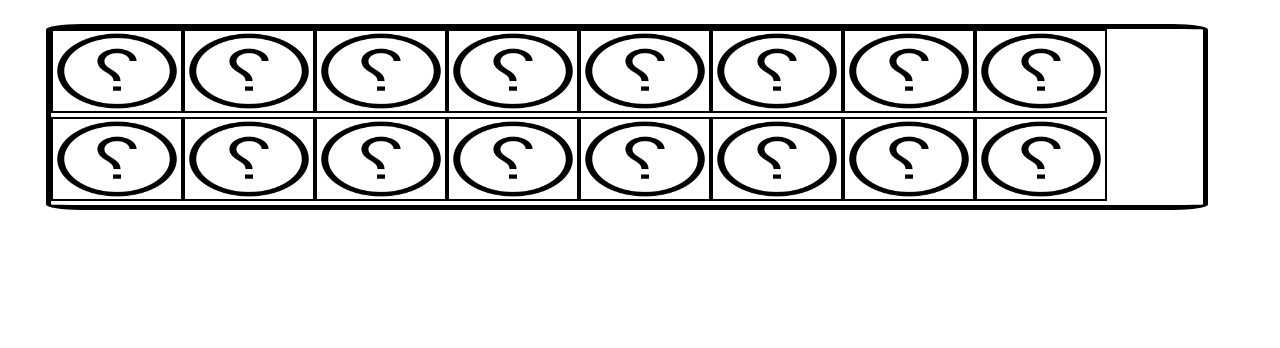
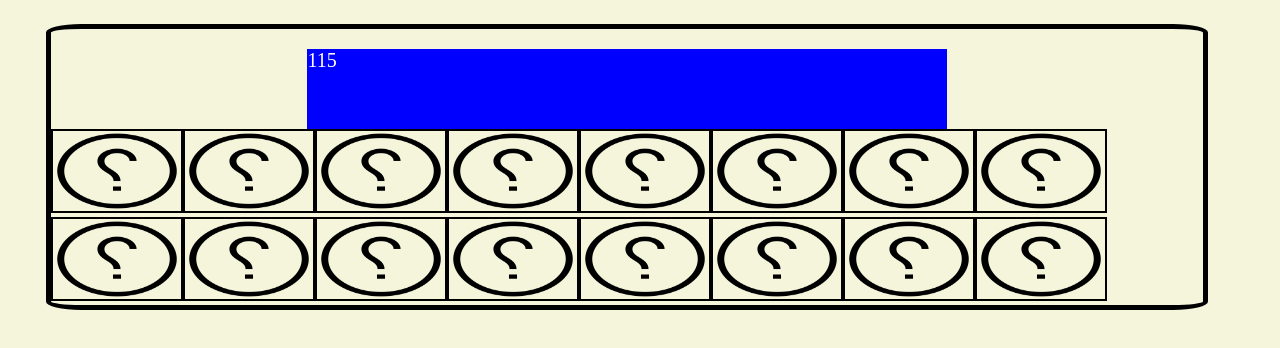
Before and after one commit to Virgule09/Game-project, a plain HTML site: page index.html in a window 1280 px wide. Drawn offline with Linux system fonts and the light colour scheme.

Commit message:
implementation of isPair method, added timer and gameOver message

```diff
--- a/css/style.css
+++ b/css/style.css
@@ -1,5 +1,5 @@
 body {
-    background-color: white;
+    background-color: beige;
   }
 
   #board {
@@ -55,3 +55,13 @@ body {
     max-width: 30vw;
     max-height: 30vh;
   }
+
+  .timer {
+    position : relative;
+    margin: auto;
+    background-color: blue;
+    width: 50vw;
+    height : 10vh;
+    font-size: 20px;
+    color: white;
+  }
--- a/index.html
+++ b/index.html
@@ -9,7 +9,9 @@
 </head>
 <body>
     <div id="board">
-
+        <div class="timer">
+            <p id="timer"></p>
+        </div>
     </div>
     <script src="./js/main.js"></script>
 </body>
--- a/js/main.js
+++ b/js/main.js
@@ -1,43 +1,45 @@
 
 const arrayOfCards = []; // store somewhere else
 const arrayOfImages = [
-        {Id: "Belgium", img:"Images/belgium.png"},
-        {Id: "France", img:"Images/france.png"},
-        {Id: "Belgium", img:"Images/belgium.png"},
-        {Id: "Germany", img:"Images/germany.png"},
-        {Id: "Italy",img:"Images/italy.png"},
-        {Id: "Italy",img:"Images/italy.png"},
-        {Id: "France", img:"Images/france.png"},
-        {Id: "Italy",img:"Images/italy.png"},
-        {Id: "Netherlands", img:"Images/netherlands.png"},
-        {Id: "Germany", img:"Images/germany.png"},
-        {Id: "Portugal", img:"Images/portugal.png"},
-        {Id: "Portugal", img:"Images/portugal.png"},
-        {Id: "Spain", img:"Images/spain.png"},
-        {Id: "Spain", img:"Images/spain.png"},
-        {Id: "UK", img:"Images/united-kingdom.png"},
-        {Id: "UK", img:"Images/united-kingdom.png"}
+        {Id: "Belgium", img:"./Images/belgium.png"},
+        {Id: "France", img:"./Images/france.png"},
+        {Id: "Belgium", img:"./Images/belgium.png"},
+        {Id: "Germany", img:"./Images/germany.png"},
+        {Id: "Italy",img:"./Images/italy.png"},
+        {Id: "Italy",img:"./Images/italy.png"},
+        {Id: "France", img:"./Images/france.png"},
+        {Id: "Italy",img:"./Images/italy.png"},
+        {Id: "Netherlands", img:"./Images/netherlands.png"},
+        {Id: "Germany", img:"./Images/germany.png"},
+        {Id: "Portugal", img:"./Images/portugal.png"},
+        {Id: "Portugal", img:"./Images/portugal.png"},
+        {Id: "Spain", img:"./Images/spain.png"},
+        {Id: "Spain", img:"./Images/spain.png"},
+        {Id: "UK", img:"./Images/united-kingdom.png"},
+        {Id: "UK", img:"./Images/united-kingdom.png"}
     ]; // store somewhere else
-const clickedCards = []; // store somewhere else
-
+let clickedCardsFront = []; // store somewhere else
+let clickedCardsBack = [];
+let pairs = 0; // store somewhere else
 
 class Game {
     constructor() {
-        this.pairs = 0;
+        this.counter = 120;
     }
     start(){
         this.createCards();
         this.assignEventListeners();
         console.log("starting the game");
 
-      let counter = 5;
-      const intervalId = setInterval(function () {
-            counter--;
-            if (counter === 0){
-                const gameOverMessage = document.createElement("div");
-                gameOverMessage.className = "game-over";
-                board.appendChild(gameOverMessage);
-                clearInterval(intervalId)
+
+      const intervalId = setInterval( () => {
+            this.counter--;
+            const timerId = document.getElementById("timer");
+            timerId.innerText = `${this.counter}`;
+            // this.createTimer(counter) = this.counter;
+            if (this.counter === 0){
+                this.gameOver();
+                clearInterval(intervalId);
             }
             // else if (document.querySelectorAll("img front").length === arrayOfCards.length) {
             //     const congratulationsMessage = document.createElement("div");
@@ -46,8 +48,6 @@ class Game {
             //     clearInterval(intervalId);
             // }
       },1000)
-
-    //this.isPair();
 
       // need to hide/anonymize otherwise we can cheat with the devtools
       // Display timer
@@ -69,19 +69,34 @@ class Game {
     }
 
       isPair() {
-            for (let i=0; i<clickedCards.length; i++) {
-            console.log(clickedCards[i].id)
-             if(clickedCards[i].id === clickedCards[i+1].id){
-                 this.pairs++;
-                 console.log(this.pairs)
+        console.log(clickedCardsFront[0]);
+        console.log(clickedCardsFront[1])
+             if(clickedCardsFront[0].src === clickedCardsFront[1].src){
+                pairs++;
              }
-             else if (clickedCards[i].div != clickedCards[i+1].div) {
-                //card1.style.display = "none";
-                //card2.style.display = "none";
-             };
+            else {
+                 clickedCardsFront[0].style.display = "none";
+                 clickedCardsFront[1].style.display = "none";
+                 clickedCardsBack[0].style.display = "block";
+                 clickedCardsBack[1].style.display ="block"
+               };
          }
-      }
 
+    // createTimer () {
+    //     const Timer = document.createElement("div");
+    //     Timer.className = "timer";
+    //     const TimerText = document.createTextNode(`${this.counter}`);
+    //     console.log(TimerText)
+    //     Timer.appendChild(TimerText);
+    //     const Board = document.getElementById("board");
+    //     Board.appendChild(Timer);
+    // }
+
+    gameOver () {
+        const gameOverMessage = document.createElement("div");
+        gameOverMessage.className = "game-over";
+        board.appendChild(gameOverMessage);
+    }
 
 }
 
@@ -106,11 +121,12 @@ class Game {
     createDomElementBackCard() {
         const backCard = document.createElement('img');
         backCard.className = "card--image--back";
-        backCard.src = "Images/question-mark.png" ; // always the same cover
-        backCard.setAttribute("display", "block");
+        backCard.src = "./Images/question-mark.png" ; // always the same cover
+        // backCard.setAttribute("display", "block");
         this.domElement.appendChild(backCard);
         return backCard
     };
+
 
     createDomElementFrontCard() {
         const randomNumber = Math.floor(Math.random() * arrayOfImages.length)
@@ -128,9 +144,16 @@ class Game {
             if(this.backCard.style.display === "block"){
                  this.backCard.style.display = "none";
                  this.frontCard.style.display = "block";
-                clickedCards.push(this.domElement);
-                // game.isPair();
-                console.log(clickedCards);
+                clickedCardsFront.push(this.frontCard);
+                clickedCardsBack.push(this.backCard);
+                console.log(this.frontCard);
+                if (clickedCardsFront.length === 2){
+                    console.log("works when array is 2")
+                    game.isPair();
+                    clickedCardsFront = [];
+                    clickedCardsBack = [];
+                    console.log(pairs)
+                }
              }
              else {
                  this.backCard.style.display = "block";
```
